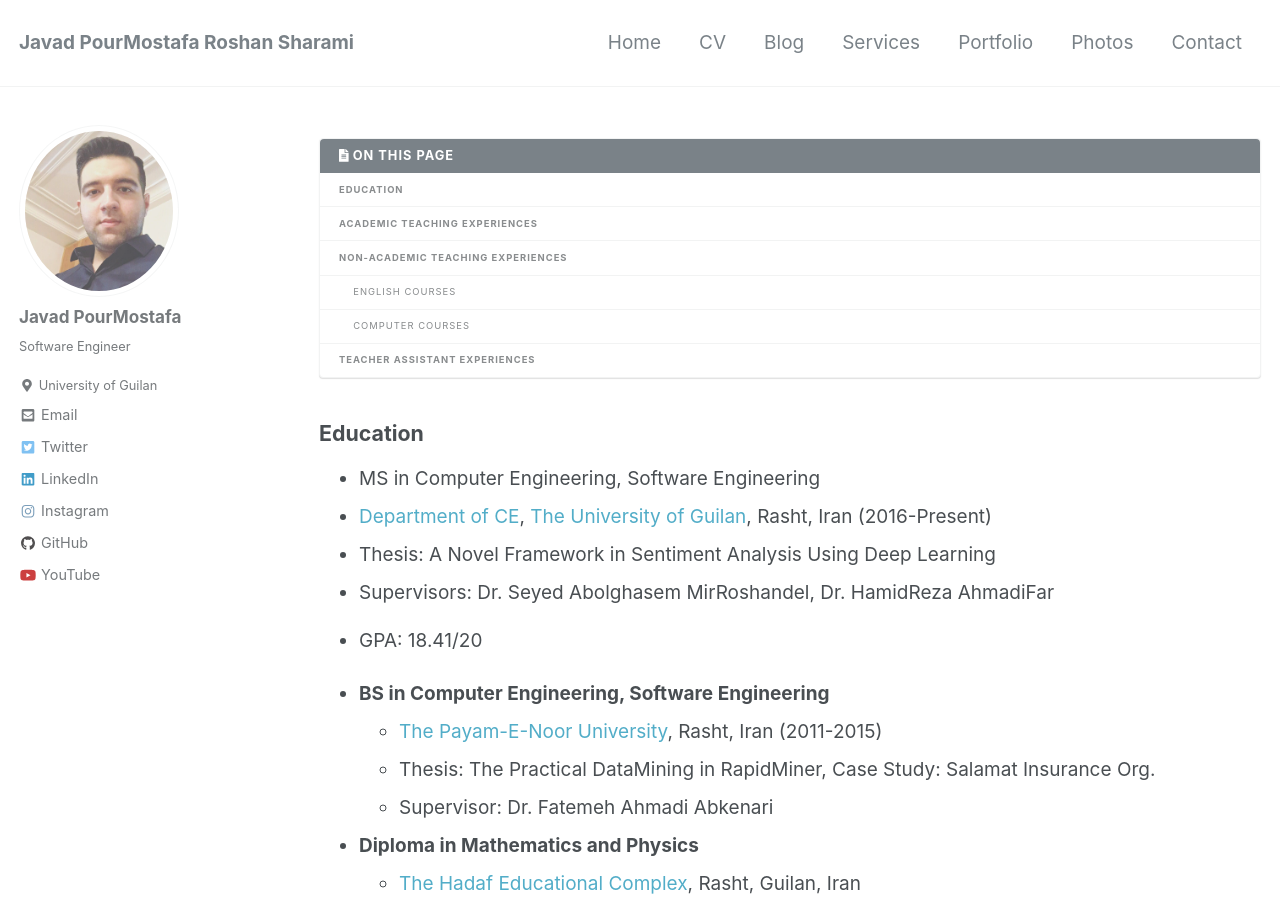
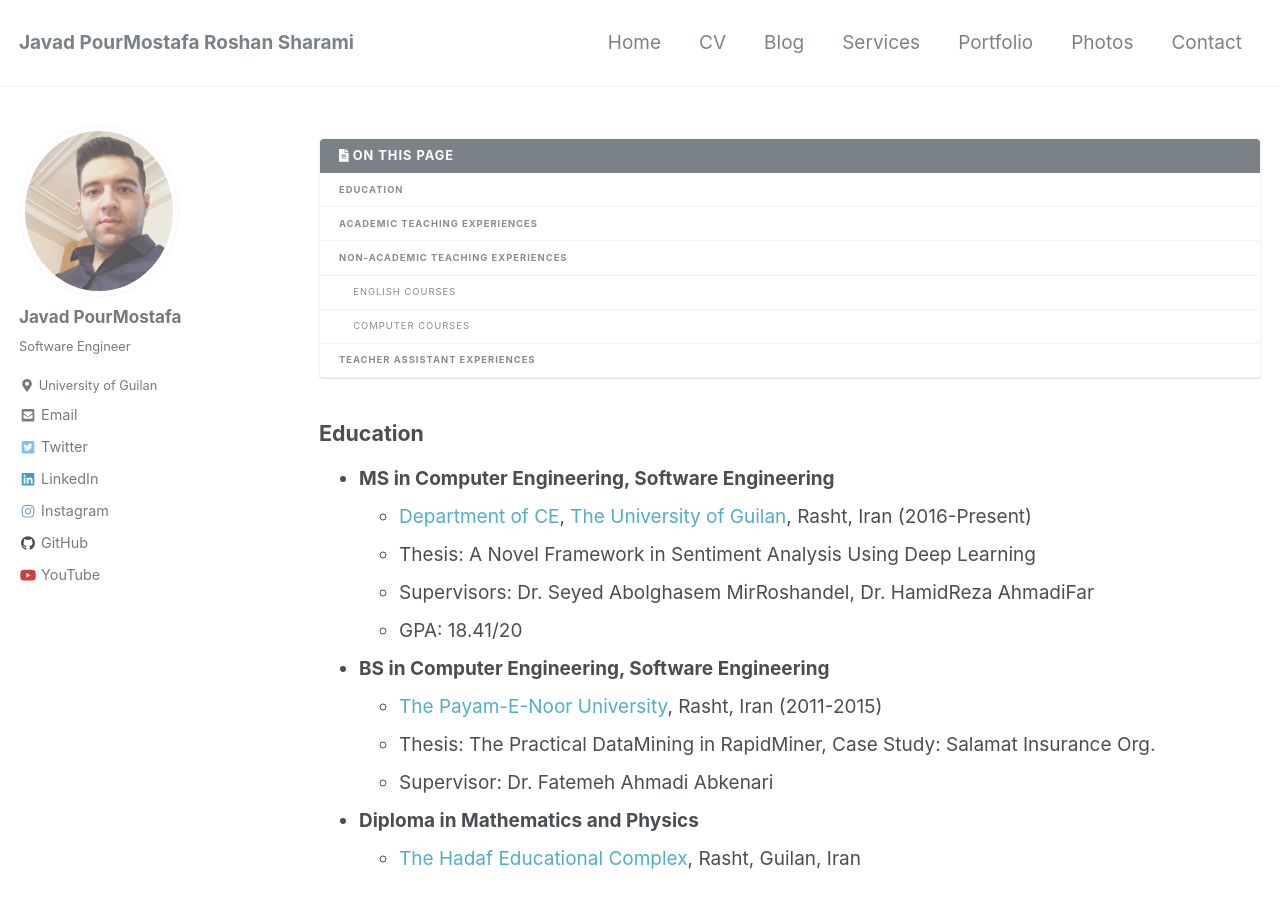
Before and after one commit to JoyeBright/JoyeBright.github.io, a Jekyll site: the page built from _pages/cv.md, in a window 1280 px wide and 900 px high. Built offline with Jekyll 4.4.1, drawn with Linux system fonts in a browser that asks for light colours; nearby versions of some CDN libraries.

Commit message:
Update cv.md

```diff
--- a/_pages/cv.md
+++ b/_pages/cv.md
@@ -7,7 +7,7 @@
 {% include base_path %}
 {% include toc %}
 ## Education
- *   MS in Computer Engineering, Software Engineering<br>
+ * <b>MS in Computer Engineering, Software Engineering</b><br>
    * [Department of CE](http://ce.guilan.ac.ir/), [The University of Guilan](http://guilan.ac.ir/en/), Rasht, Iran (2016-Present)<br>
    * Thesis: A Novel Framework in Sentiment Analysis Using Deep Learning<br>
    * Supervisors: Dr. Seyed Abolghasem MirRoshandel, Dr. HamidReza AhmadiFar
```
